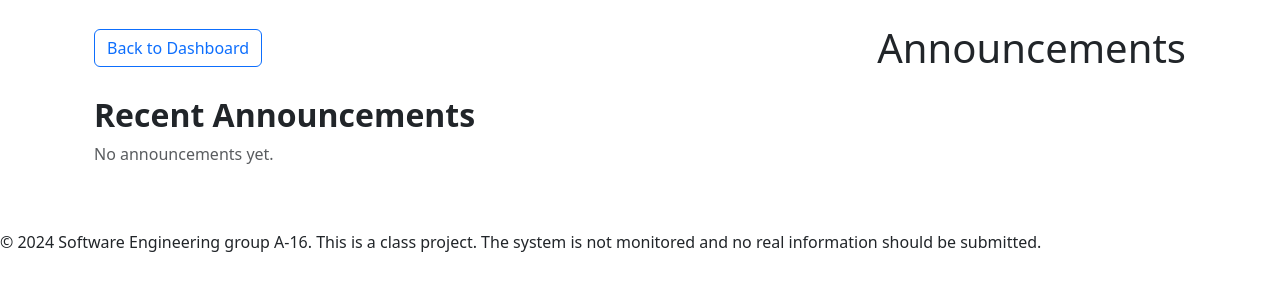
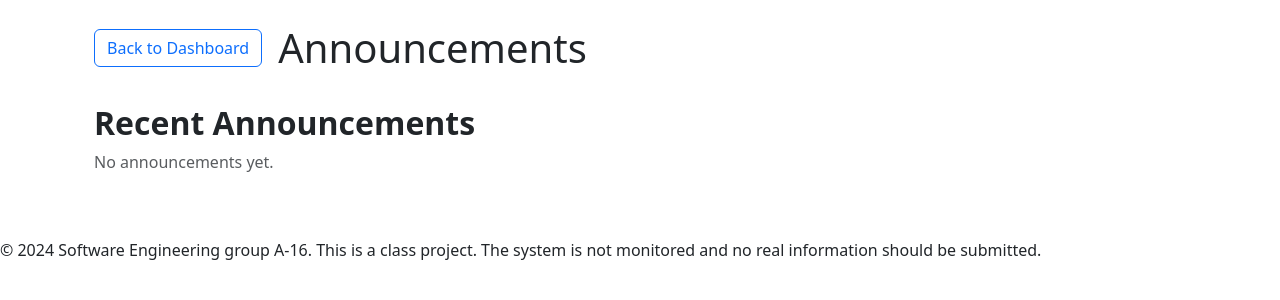
Before and after one commit to alexanderhalpern/CS3240Project, a Django app: a page that uses users/templates/cio/announcements_page.html in a window 1280 px wide. Shown: the part 56-356 px from the top of the page. Run offline with Django 4.2, Linux system fonts and the light colour scheme; a user stored in the database is signed in; data comes from the database, SQL or seed files in the repository; some libraries are stand-ins or nearby versions.

Commit message:
fixed formatting for title on calendar page

```diff
--- a/users/templates/cio/announcements_page.html
+++ b/users/templates/cio/announcements_page.html
@@ -5,13 +5,13 @@
 
 {% block content %}
 <div class="container">
-    <div class="d-flex align-items-center justify-content-between mb-4">
-        <a href="{% url 'users:cio-dashboard' slug=cio.slug %}" class="btn btn-outline-primary">
+    <div class="d-flex align-items-center justify-content-between mb-4 flex-wrap">
+        <a href="{% url 'users:cio-dashboard' slug=cio.slug %}" class="btn btn-outline-primary me-3 mb-2">
             <i class="bi bi-arrow-left"></i> Back to Dashboard
         </a>
-        <h1 class="mb-0">Announcements</h1>
+        <h1 class="mb-0 me-auto mb-2">Announcements</h1>
         {% if is_admin %}
-            <button class="btn btn-primary" data-bs-toggle="modal" data-bs-target="#addAnnouncementModal">
+            <button class="btn btn-primary mb-2" data-bs-toggle="modal" data-bs-target="#addAnnouncementModal">
                 <i class="bi bi-megaphone me-2"></i>Add Announcement
             </button>
         {% endif %}
```
